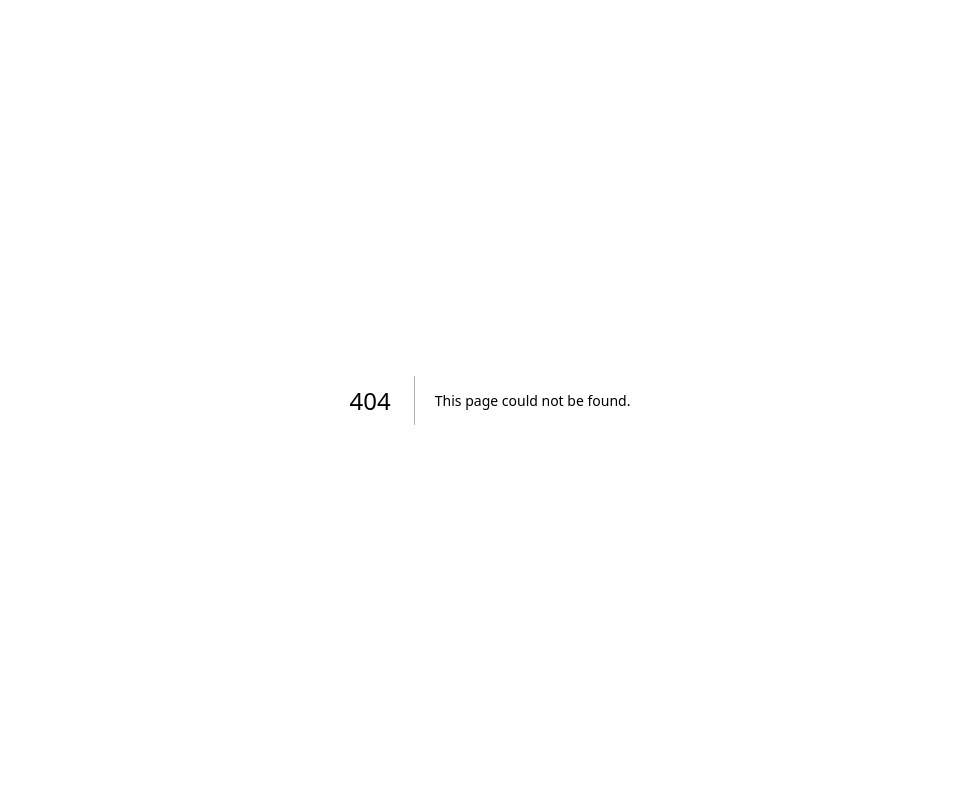
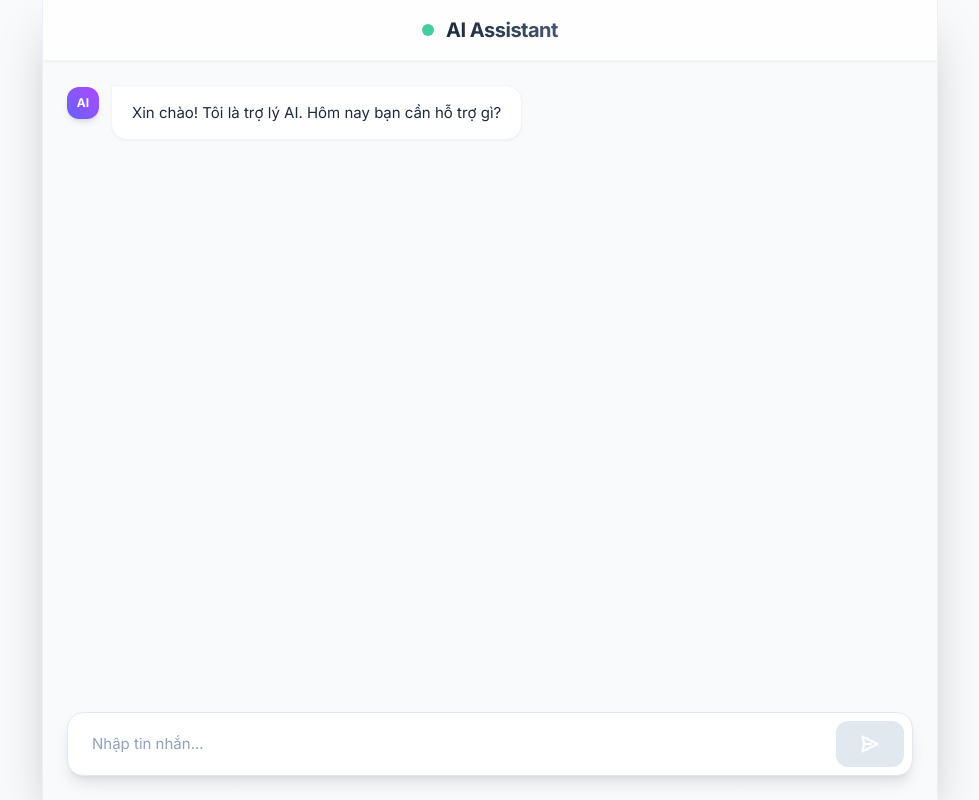
Before and after one commit to phxbinh/TrungNguyen, a Next.js app: page /ai-hybrid-chat in a window 1280 px wide. Before the commit this address had no page. Shown: the whole page, without its empty margins (150-1129 px from the left). Built offline with nearby package versions, Linux system fonts and the light colour scheme.

Commit message:
Create page.tsx

```diff
--- /dev/null
+++ b/src/app/ai-hybrid-chat/page.tsx
@@ -0,0 +1,196 @@
+'use client';
+
+import { useState } from 'react';
+import { useChat } from '@ai-sdk/react';
+import {
+  DefaultChatTransport,
+  type UIMessage,
+} from 'ai';
+
+const initialMessages: UIMessage[] = [
+  {
+    id: 'welcome',
+    role: 'assistant',
+    parts: [
+      {
+        type: 'text',
+        text: 'Xin chào! Tôi là trợ lý AI. Hôm nay bạn cần hỗ trợ gì?',
+      },
+    ],
+  },
+];
+
+export default function Chat() {
+  const [input, setInput] =
+    useState('');
+
+  const {
+    messages,
+    sendMessage,
+    status,
+    error,
+  } = useChat({
+    transport:
+      new DefaultChatTransport({
+        api: '/api/chat-tool',
+      }),
+
+    messages: initialMessages,
+  });
+
+  const isLoading =
+    status === 'submitted' ||
+    status === 'streaming';
+
+  const handleSubmit = (
+    e: React.FormEvent
+  ) => {
+    e.preventDefault();
+
+    if (!input.trim() || isLoading)
+      return;
+
+    sendMessage({
+      role: 'user',
+      parts: [
+        {
+          type: 'text',
+          text: input,
+        },
+      ],
+    });
+
+    setInput('');
+  };
+
+  return (
+    /* DÙNG FIXED KHÓA CHẶT BỐ CỤC TOÀN MÀN HÌNH KHÔNG CHO CHẠY LUNG TUNG */
+    <div className="fixed inset-0 flex flex-col max-w-4xl mx-auto bg-slate-50 font-sans shadow-2xl md:border-x border-slate-200/50 overflow-hidden">
+
+      {/* Header - Ghim trên cùng */}
+      <div className="backdrop-blur-md bg-white/80 border-b border-slate-100 px-6 py-4 flex items-center justify-between shadow-xs shrink-0 z-10">
+        <div className="flex items-center gap-3 mx-auto">
+          <div className="w-3 h-3 rounded-full bg-emerald-500 animate-pulse" />
+          <h1 className="text-xl font-bold tracking-tight bg-gradient-to-r from-slate-800 to-slate-600 bg-clip-text text-transparent">
+            AI Assistant
+          </h1>
+        </div>
+      </div>
+
+      {/* Messages - Chiếm trọn vùng giữa, tự động cuộn */}
+      <div className="flex-1 overflow-y-auto p-4 md:p-6 space-y-6 scrollbar-thin">
+        {messages.map((message) => {
+          const isUser =
+            message.role === 'user';
+
+          return (
+            <div
+              key={message.id}
+              className={`flex items-start gap-3 ${
+                isUser ? 'justify-end' : 'justify-start'
+              }`}
+            >
+              {!isUser && (
+                <div className="w-8 h-8 rounded-xl bg-gradient-to-tr from-indigo-500 to-purple-500 flex items-center justify-center text-white font-bold text-xs shadow-md select-none shrink-0 mt-0.5">
+                  AI
+                </div>
+              )}
+
+              <div
+                className={`max-w-[75%] px-5 py-3.5 whitespace-pre-wrap transition-all duration-200 ${
+                  isUser
+                    ? 'bg-slate-900 text-slate-50 rounded-2xl rounded-tr-xs shadow-md shadow-slate-900/10'
+                    : 'bg-white border border-slate-100 text-slate-800 rounded-2xl rounded-tl-xs shadow-xs'
+                }`}
+              >
+                {message.parts.map(
+                  (part, index) => {
+                    if (
+                      part.type !== 'text'
+                    )
+                      return null;
+
+                    return (
+                      <span key={index} className="text-[15px] leading-relaxed">
+                        {part.text}
+                      </span>
+                    );
+                  }
+                )}
+              </div>
+            </div>
+          );
+        })}
+
+        {/* Loading */}
+        {isLoading && (
+          <div className="flex items-start gap-3 justify-start">
+            <div className="w-8 h-8 rounded-xl bg-gradient-to-tr from-indigo-500 to-purple-500 flex items-center justify-center text-white font-bold text-xs shadow-md shrink-0 mt-0.5">
+              AI
+            </div>
+            <div className="bg-white border border-slate-100 px-5 py-4 rounded-2xl rounded-tl-xs shadow-xs flex items-center gap-2">
+              <span className="text-[15px] text-slate-500 font-medium">Đang suy nghĩ</span>
+              <span className="flex gap-1 items-center pt-1">
+                <span className="w-1.5 h-1.5 bg-slate-400 rounded-full animate-bounce [animation-delay:-0.3s]"></span>
+                <span className="w-1.5 h-1.5 bg-slate-400 rounded-full animate-bounce [animation-delay:-0.15s]"></span>
+                <span className="w-1.5 h-1.5 bg-slate-400 rounded-full animate-bounce"></span>
+              </span>
+            </div>
+          </div>
+        )}
+      </div>
+
+      {/* Input Form - Nằm tự nhiên ở dưới cùng nhờ cấu trúc flex-col của khung fixed */}
+      <div className="shrink-0 bg-gradient-to-t from-slate-50 via-slate-50 to-transparent p-4 md:p-6 pb-safe z-10">
+        {error && (
+          <div className="pb-3">
+            <div className="bg-rose-50 border border-rose-200 text-rose-700 px-4 py-3 rounded-2xl text-sm flex items-center gap-2 shadow-xs">
+              <svg className="w-5 h-5 shrink-0 text-rose-500" fill="none" viewBox="0 0 24 24" stroke="currentColor" strokeWidth={2}>
+                <path strokeLinecap="round" strokeLinejoin="round" d="M12 9v2m0 4h.01m-6.938 4h13.856c1.54 0 2.502-1.667 1.732-3L13.732 4c-.77-1.333-2.694-1.333-3.464 0L3.34 16c-.77 1.333.192 3 1.732 3z" />
+              </svg>
+              <span className="font-medium">Lỗi: {error.message || 'Có lỗi kết nối xảy ra.'}</span>
+            </div>
+          </div>
+        )}
+
+        <form
+          onSubmit={handleSubmit}
+          className="flex gap-3 bg-white p-2 rounded-2xl border border-slate-200 shadow-lg focus-within:border-indigo-500 focus-within:ring-2 focus-within:ring-indigo-100 transition-all duration-200"
+        >
+          <input
+            value={input}
+            onChange={(e) =>
+              setInput(
+                e.target.value
+              )
+            }
+            placeholder="Nhập tin nhắn..."
+            className="flex-1 px-4 py-3 text-[15px] text-slate-800 placeholder-slate-400 focus:outline-none bg-transparent"
+            disabled={isLoading}
+          />
+
+          <button
+            type="submit"
+            disabled={
+              isLoading ||
+              !input.trim()
+            }
+            className="px-6 py-3 bg-indigo-600 hover:bg-indigo-700 disabled:bg-slate-200 text-white font-medium rounded-xl shadow-md hover:shadow-lg disabled:shadow-none transition-all duration-200 flex items-center justify-center cursor-pointer disabled:cursor-not-allowed"
+          >
+            {isLoading ? (
+              <svg className="animate-spin h-5 w-5 text-slate-400" xmlns="http://www.w3.org/2000/svg" fill="none" viewBox="0 0 24 24">
+                <circle className="opacity-25" cx="12" cy="12" r="10" stroke="currentColor" strokeWidth="4"></circle>
+                <path className="opacity-75" fill="currentColor" d="M4 12a8 8 0 018-8V0C5.373 0 0 5.373 0 12h4zm2 5.291A7.962 7.962 0 014 12H0c0 3.042 1.135 5.824 3 7.938l3-2.647z"></path>
+              </svg>
+            ) : (
+              <svg className="w-5 h-5 transform rotate-90" fill="none" stroke="currentColor" viewBox="0 0 24 24" xmlns="http://www.w3.org/2000/svg">
+                <path strokeLinecap="round" strokeLinejoin="round" strokeWidth="2.5" d="M12 19l9 2-9-18-9 18 9-2zm0 0v-8"></path>
+              </svg>
+            )}
+          </button>
+        </form>
+      </div>
+
+    </div>
+  );
+}
```
